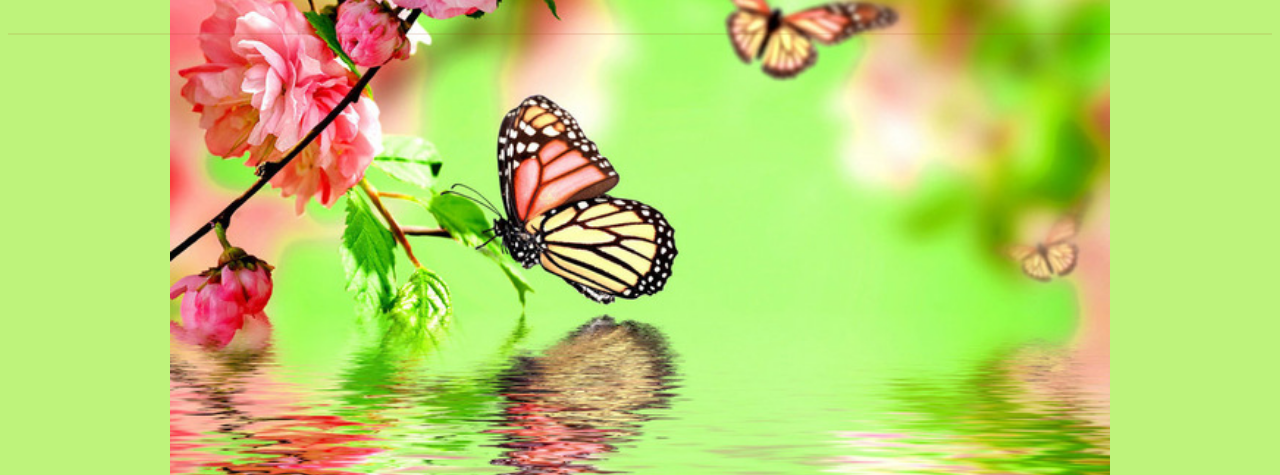
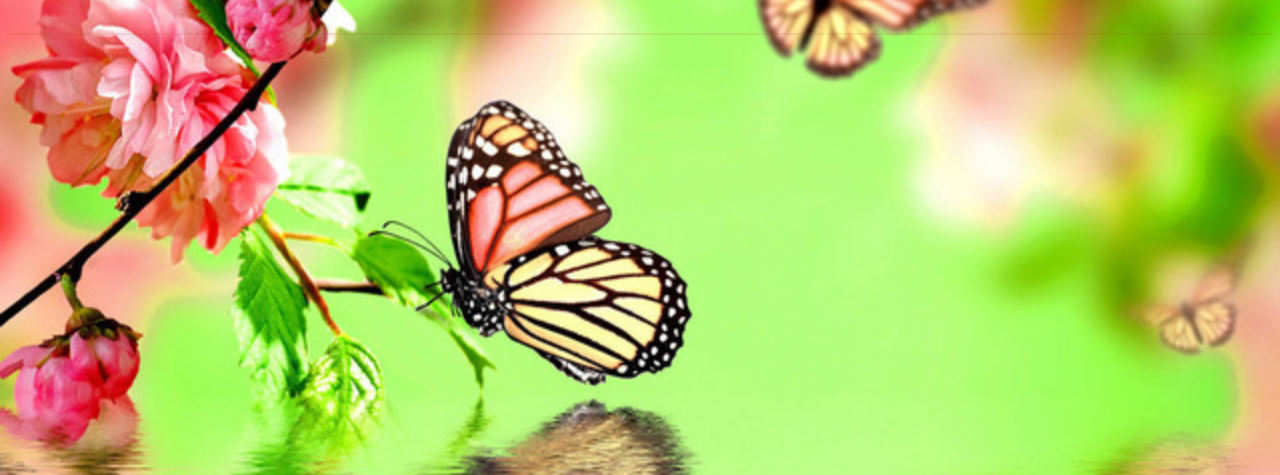
Before and after one commit to prith5/TouchofTranquility, a plain HTML site: page index.html in a window 1280 px wide. Shown: the part 141-616 px from the top of the page. Drawn offline with Linux system fonts and the light colour scheme.

Commit message:
Update index.html

```diff
--- a/index.html
+++ b/index.html
@@ -11,10 +11,12 @@ body{
 	background-image:url(image/butterfly2.png);
 	background-color:#9aed32a3;
 	background-repeat:no-repeat;
-	background-size:contain;
+	background-size:cover;
 	background-position:center;
 
 }
+html{
+	height:100%;
 
 h1{
 	color:lightskyblue;
```
